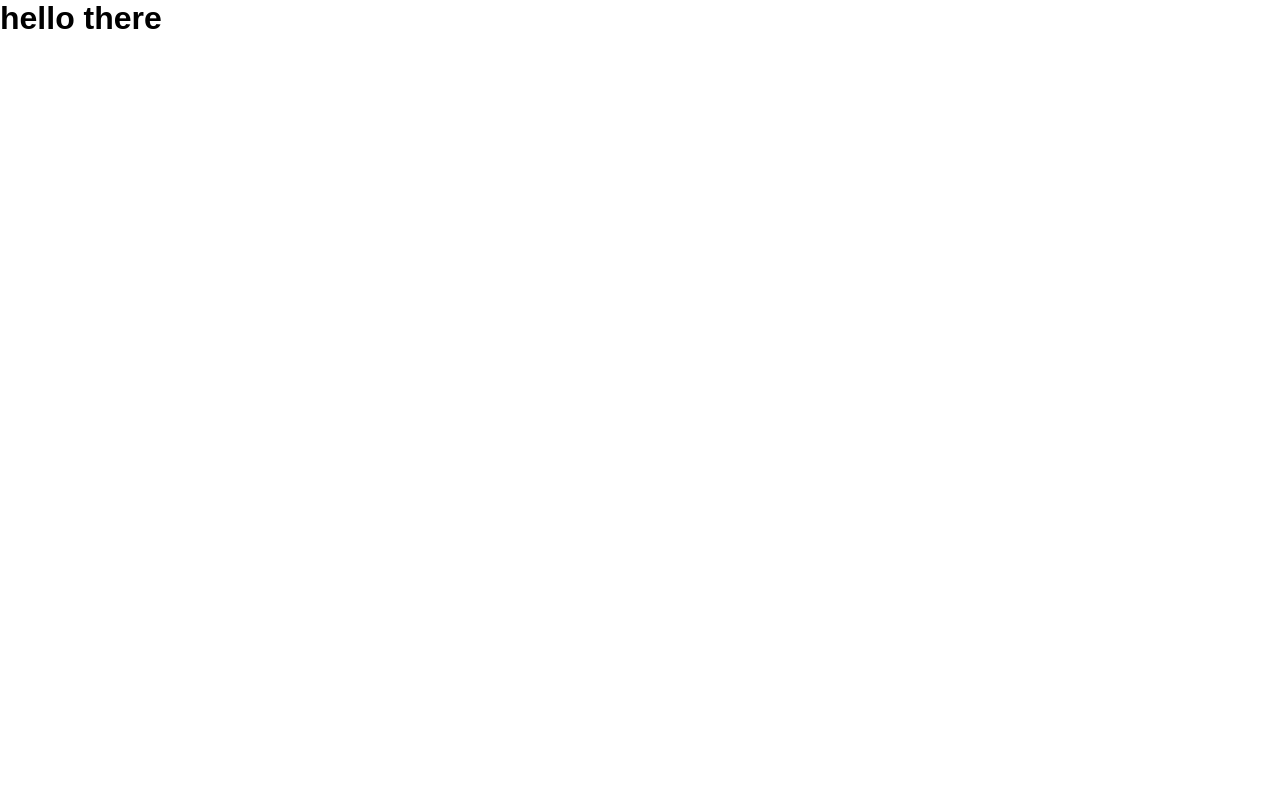
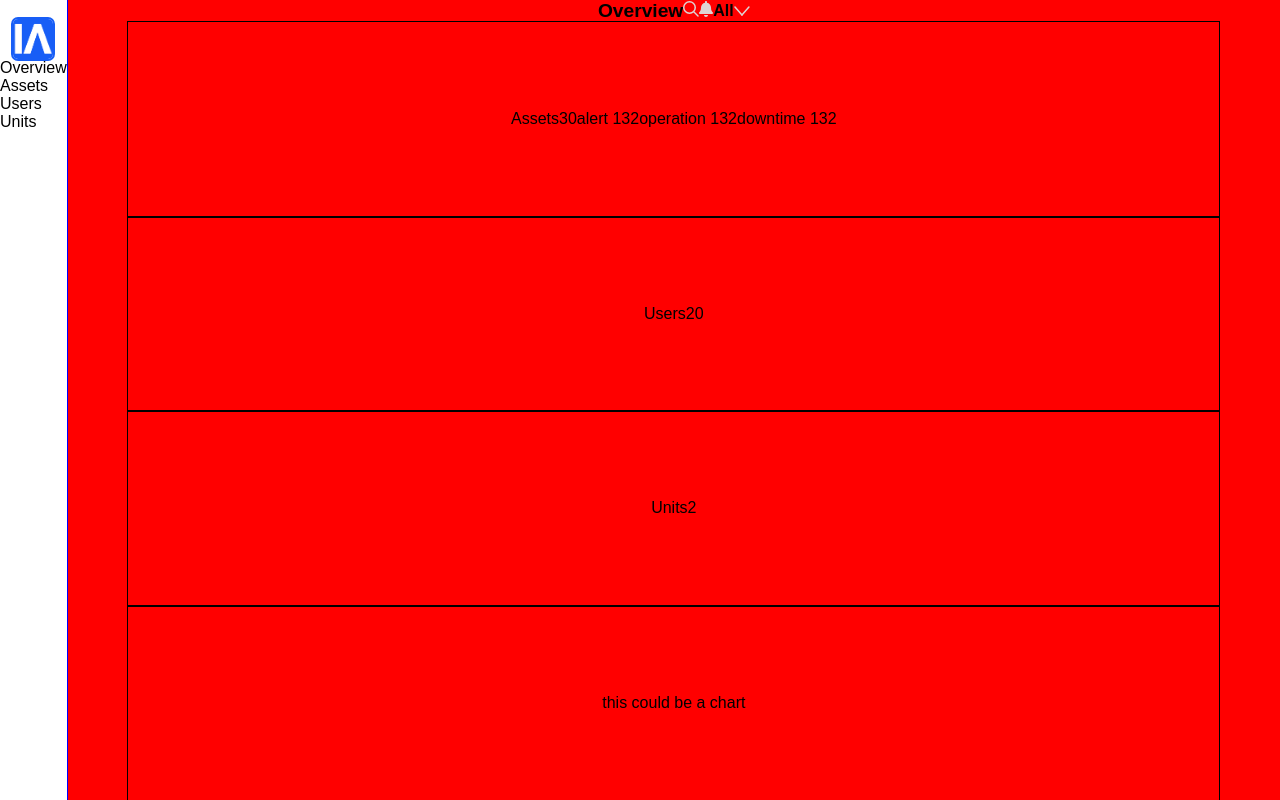
Before and after one commit to cezarvasconcelos/dashboard-tractian-test, a React (Create React App) app: page / in a window 1280 px wide. Built offline with nearby package versions, Linux system fonts and the light colour scheme.

Commit message:
feat: initial dashboard wireframe

```diff
--- a/src/App.js
+++ /dev/null
@@ -1,10 +0,0 @@
-
-function App() {
-  return (
-    <h1>
-      hello there
-    </h1>
-  );
-}
-
-export default App;
--- /dev/null
+++ b/src/App.jsx
@@ -0,0 +1,194 @@
+import styled, { css } from "styled-components";
+import Bell from "./components/icon/Bell";
+import Search from "./components/icon/Search";
+import ArrowDown from "./components/icon/ArrowDown";
+import api from "./services/api";
+import logoTractian from "./assets/tractianLogo.png";
+import db from "./database.json";
+
+function App() {
+  return (
+    <PageContainer>
+      <LeftContainer>
+        <div className="navBar">
+          <NavLogo>
+            <img src={logoTractian} alt="logo" />
+            <h3>Tractian Dashboard</h3>
+          </NavLogo>
+          <div className="menu">
+            <ul>
+              <li>Overview</li>
+              <li>Assets</li>
+              <li>Users</li>
+              <li>Units</li>
+            </ul>
+          </div>
+        </div>
+      </LeftContainer>
+      <RightContainer>
+        <Header>
+          <HeaderLeft>
+            <h1>Overview</h1>
+          </HeaderLeft>
+          <HeaderRight>
+            <HeaderIconsContainer>
+              <Search />
+              <Bell />
+            </HeaderIconsContainer>
+            <HeaderUnit>
+              <h3>All</h3>
+              <ArrowDown />
+            </HeaderUnit>
+          </HeaderRight>
+        </Header>
+
+        <AssetsInfoContainer>
+          <AssetsTotal>
+            <span> Assets </span> 30
+          </AssetsTotal>
+          <AssetsStatus>
+            <AssetsStatusTotal>alert 132</AssetsStatusTotal>
+            <AssetsStatusTotal>operation 132</AssetsStatusTotal>
+            <AssetsStatusTotal>downtime 132</AssetsStatusTotal>
+          </AssetsStatus>
+        </AssetsInfoContainer>
+
+        <UsersInfoContainer>
+          <span>Users</span>
+          <span>20</span>
+        </UsersInfoContainer>
+        <UnitsInfoContainer>
+          <span>Units</span>
+          <span>2</span>
+        </UnitsInfoContainer>
+
+        <ChartContainer>
+          <span>this could be a chart</span>
+        </ChartContainer>
+      </RightContainer>
+    </PageContainer>
+  );
+}
+
+const displayFlex = css`
+  display: flex;
+`;
+const displayFlexColumn = css`
+  ${displayFlex};
+  flex-direction: column;
+`;
+
+const displayFlexCenter = css`
+  ${displayFlex};
+  justify-content: center;
+  align-items: center;
+`;
+
+const PageContainer = styled.div`
+  ${displayFlex};
+  justify-content: space-between;
+  width: 100%;
+  min-width: 280px;
+  height: 100vh;
+`;
+
+const LeftContainer = styled.div`
+  ${displayFlexColumn};
+  min-width: 60px;
+  max-width: 300px;
+  border-right: 1px solid blue;
+`;
+
+const RightContainer = styled.div`
+  ${displayFlexCenter};
+  ${displayFlexColumn};
+  flex-grow: 2;
+  background-color: red;
+`;
+const NavLogo = styled.div`
+  ${displayFlexCenter}
+  padding-top: 1.2em;
+  img {
+    outline: 2px solid #185ef6;
+    border-radius: 5px;
+    width: 40px;
+    height: 40px;
+  }
+  h3 {
+    display: none;
+  }
+`;
+const Header = styled.div`
+  ${displayFlex};
+  justify-content: space-between;
+  margin-top: 0;
+`;
+const HeaderLeft = styled.div`
+  ${displayFlexCenter};
+  h1 {
+    font-size: 1.2em;
+  }
+`;
+const HeaderRight = styled.div`
+  ${displayFlexCenter};
+`;
+
+const HeaderIconsContainer = styled.div`
+  flex-grow: 1;
+`;
+
+const HeaderUnit = styled.div`
+  ${displayFlexCenter};
+  flex-grow: 4;
+  h3 {
+    font-size: 1em;
+  }
+  img {
+    border-radius: 9999px;
+    width: 30px;
+    height: 30px;
+  }
+`;
+
+const AssetsInfoContainer = styled.div`
+  ${displayFlexCenter};
+  outline: 1px solid black;
+  width: 90%;
+  height: 100px;
+  flex-grow: 1;
+`;
+
+const AssetsTotal = styled.div`
+  ${displayFlexCenter};
+`;
+
+const AssetsStatus = styled.div`
+  ${displayFlexCenter};
+`;
+
+const AssetsStatusTotal = styled.div`
+  ${displayFlexCenter};
+`;
+const UsersInfoContainer = styled.div`
+  ${displayFlexCenter};
+  width: 90%;
+  height: 100px;
+  flex-grow: 1;
+  outline: 1px solid black;
+`;
+const UnitsInfoContainer = styled.div`
+  ${displayFlexCenter};
+  width: 90%;
+  height: 100px;
+  flex-grow: 1;
+  outline: 1px solid black;
+`;
+
+const ChartContainer = styled.div`
+  ${displayFlexCenter};
+  width: 90%;
+  height: 100px;
+  flex-grow: 1;
+  outline: 1px solid black;
+`;
+export default App;
--- /dev/null
+++ b/src/components/icon/ArrowDown.jsx
@@ -0,0 +1,18 @@
+import styled from "styled-components";
+
+import React from "react";
+
+const ArrowDown = () => {
+  return (
+    <Arrow width="16" height="10" viewBox="0 0 16 10" fill="none" xmlns="http://www.w3.org/2000/svg">
+      <path d="M1 1L7.95963 9" strokeWidth="1.5" strokeLinecap="round" />
+      <path d="M14.9193 1L7.95963 9" strokeWidth="1.5" strokeLinecap="round" />
+    </Arrow>
+  );
+};
+
+const Arrow = styled.svg`
+  stroke: #dfd3d3;
+`;
+
+export default ArrowDown;
--- /dev/null
+++ b/src/components/icon/Bell.jsx
@@ -0,0 +1,28 @@
+import styled from "styled-components";
+
+import React from "react";
+
+const Bell = () => {
+  return (
+    <BellIcon width="14" height="16" viewBox="0 0 14 16" fill="none" xmlns="http://www.w3.org/2000/svg">
+      <path
+        // fill="black"
+        d="M6.99999 16C8.10374 16 8.99905 15.1047 8.99905 14H5.00093C5.00093 15.1047 5.89624 16 6.99999 16ZM13.7309 11.3216C13.1272 10.6728 11.9975 9.69688 11.9975 6.5C11.9975 4.07188 10.295 2.12813 7.99937 1.65125V1C7.99937 0.447812 7.55187 0 6.99999 0C6.44812 0 6.00062 0.447812 6.00062 1V1.65125C3.70499 2.12813 2.00249 4.07188 2.00249 6.5C2.00249 9.69688 0.872804 10.6728 0.269054 11.3216C0.0815536 11.5231 -0.00157141 11.7641 -8.9117e-06 12C0.00342859 12.5125 0.405616 13 1.00312 13H12.9969C13.5944 13 13.9969 12.5125 14 12C14.0016 11.7641 13.9184 11.5228 13.7309 11.3216V11.3216Z"
+      />
+    </BellIcon>
+  );
+};
+
+const BellIcon = styled.svg`
+  line {
+    stroke: black;
+  }
+  &:hover {
+    line {
+      stroke: purple;
+    }
+  }
+  fill: #dfd3d3;
+`;
+
+export default Bell;
--- /dev/null
+++ b/src/components/icon/Search.jsx
@@ -0,0 +1,18 @@
+import styled from "styled-components";
+
+import React from "react";
+
+const Search = ({ color }) => {
+  return (
+    <SearchIcon width="16" height="16" viewBox="0 0 16 16" fill="none" xmlns="http://www.w3.org/2000/svg">
+      <circle cx="6.5" cy="6.5" r="5.75" strokeWidth="1.5" />
+      <path d="M11 11L15 15" strokeWidth="1.5" strokeLinecap="round" />
+    </SearchIcon>
+  );
+};
+
+const SearchIcon = styled.svg`
+  stroke: #dfd3d3;
+`;
+
+export default Search;
--- a/src/index.css
+++ b/src/index.css
@@ -1,7 +1,7 @@
 * {
   padding: 0;
   margin: 0;
-  /* box-sizing: border-box; */
+  box-sizing: border-box;
 }
 ul {
   list-style: none;
--- /dev/null
+++ b/src/services/api.js
@@ -0,0 +1,11 @@
+import axios from "axios";
+
+const api = axios.create({
+	baseURL: "https://my-json-server.typicode.com/tractian/fake-api",
+});
+
+api.interceptors.request.use(async config => {
+	return config;
+});
+
+export default api;
```
Also changed, not shown: src/assets/tractianLogo.png (added).
